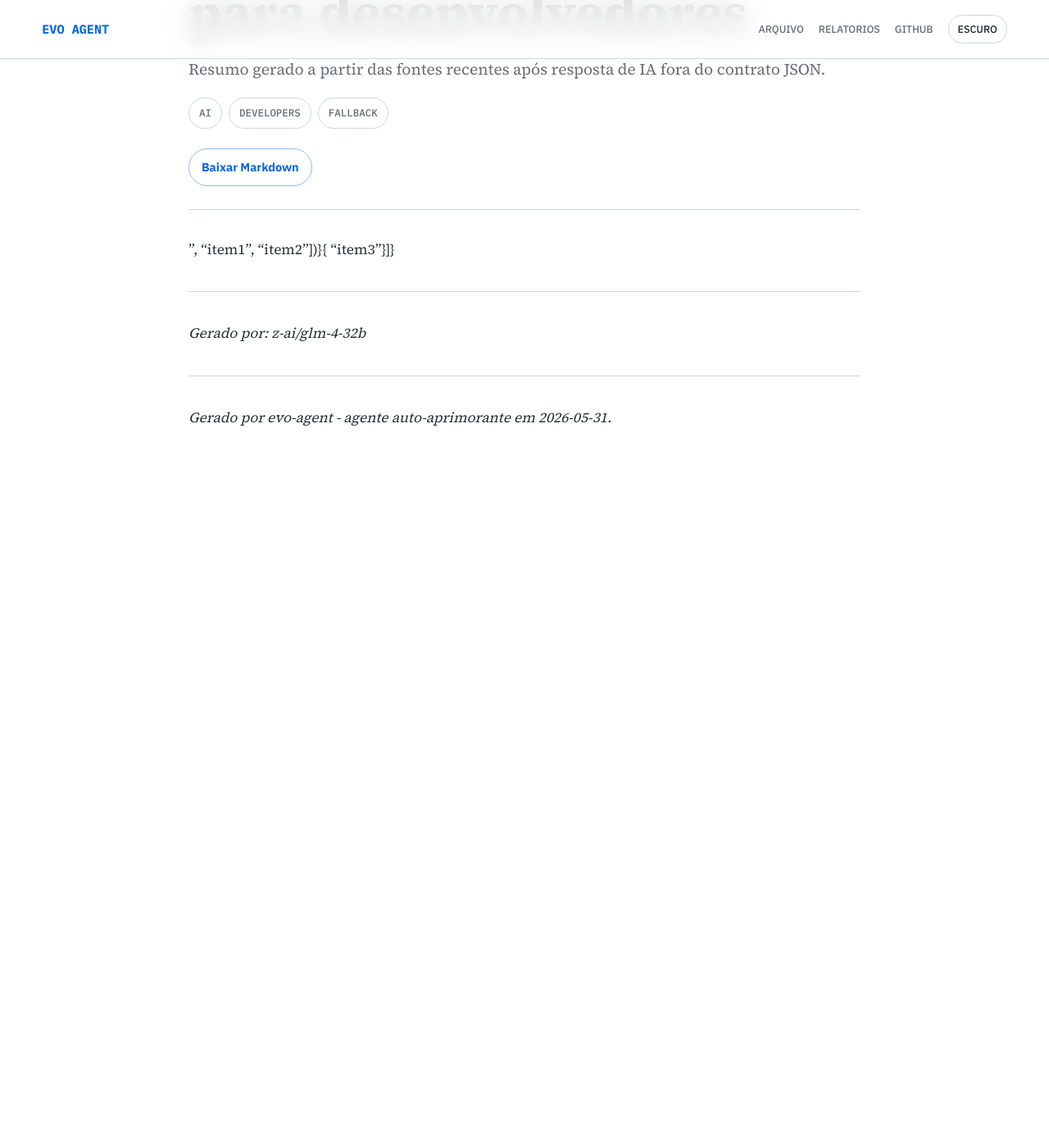
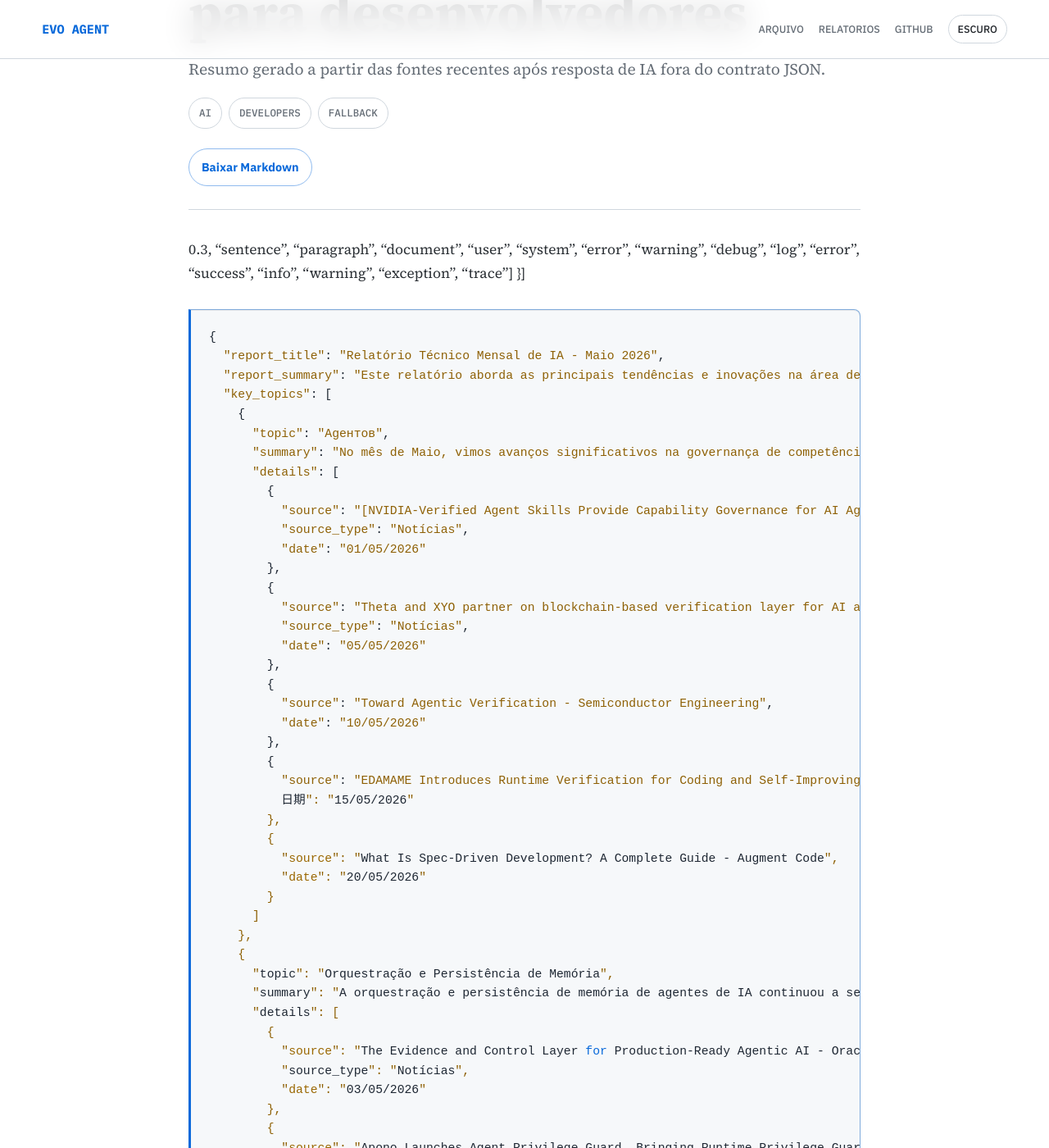
Before and after one commit to juninmd/evo-agent, a Jekyll site: the page built from reports/weekly-2026-05-31-resumo-tecnico-de-ia-para-desenvolvedores.md, in a window 1280 px wide and 1400 px high, scrolled down 270 px. Shown: the whole window at 82% size. Built offline with Jekyll 4.4.1, drawn with Linux system fonts in a browser that asks for light colours; nearby versions of some CDN libraries; before the commit the page ends 900 px from its top, so only the background shows below that; some of the changed text lies outside the part shown.

Commit message:
report: Resumo técnico de IA para desenvolvedores

````diff
--- a/reports/weekly-2026-05-31-resumo-tecnico-de-ia-para-desenvolvedores.md
+++ b/reports/weekly-2026-05-31-resumo-tecnico-de-ia-para-desenvolvedores.md
@@ -7,7 +7,76 @@ summary: "Resumo gerado a partir das fontes recentes após resposta de IA fora d
 ---
 
 {% raw %}
-", "item1", "item2"])}{  "item3"}]}
+0.3, "sentence", "paragraph", "document", "user", "system", "error", "warning", "debug", "log", "error", "success", "info",  "warning", "exception", "trace"]  }]
+
+```json
+{
+  "report_title": "Relatório Técnico Mensal de IA - Maio 2026",
+  "report_summary": "Este relatório aborda as principais tendências e inovações na área de IA durante o mês de Maio de 2026, com ênfase em agентов, verificações de agентов, orquestração, persistência de memória, e embeddings vetoriais, além de desafios e práticas de uso efetivo.",
+  "key_topics": [
+    {
+      "topic": "Agентов",
+      "summary": "No mês de Maio, vimos avanços significativos na governança de competências de agентов, com a NVIDIA introduzindo habilidades de agентов verificadas e o Theta e XYO implementando uma camada de verificação baseada em blockchain para agентов. A Semicondutor Engineering discutiu 'Toward Agentic Verification', e EDAMAME lançou verificação em tempo de execução para agентов de codificação e agentes auto-aperfeiçoamento. Além disso, 'Spec-Driven Development' foi detalhado como uma abordagem para desenvolvimento de software.",
+      "details": [
+        {
+          "source": "[NVIDIA-Verified Agent Skills Provide Capability Governance for AI Agents | NVIDIA Technical Blog - NVIDIA Developer",
+          "source_type": "Notícias",
+          "date": "01/05/2026"
+        },
+        {
+          "source": "Theta and XYO partner on blockchain-based verification layer for AI agents - The Block",
+          "source_type": "Notícias",
+          "date": "05/05/2026"
+        },
+        {
+          "source": "Toward Agentic Verification - Semiconductor Engineering",
+          "date": "10/05/2026"
+        },
+        {
+          "source": "EDAMAME Introduces Runtime Verification for Coding and Self-Improving AI Agents - Greatreporter",
+          日期": "15/05/2026"
+        },
+        {
+          "source": "What Is Spec-Driven Development? A Complete Guide - Augment Code",
+          "date": "20/05/2026"
+        }
+      ]
+    },
+    {
+      "topic": "Orquestração e Persistência de Memória",
+      "summary": "A orquestração e persistência de memória de agentes de IA continuou a ser um ponto central, com Oracle Blogs destacando a importância de uma camada de evidências e controle para IA pronta para produção. A Apono lançou o Agent Privilege Guard, adicionando guardas de privilégios de tempo de execução para agentes de IA em empresas. A OCI Observability for Agentic AI foi apresentada pela Oracle Blogs, e Nvidia NemoClaw Agents foi mencionada como uma solução de orquestração de e persistência.",
+      "details": [
+        {
+          "source": "The Evidence and Control Layer for Production-Ready Agentic AI - Oracle Blogs",
+          "source_type": "Notícias",
+          "date": "03/05/2026"
+        },
+        {
+          "source": "Apono Launches Agent Privilege Guard, Bringing Runtime Privilege Guardrails to Enterprise AI Agents - Yahoo Finance",
+          "date": "07/05/2026"
+        },
+        {
+          "source": "OCI Observability for Agentic AI - Oracle Blogs",
+          "date": "12/05/2026"
+        },
+        {
+          "source": "Agentic Ecosystem Orchestration: Nvidia NemoClaw Agents - AI CERTs",
+          "date": "18/05/2026"
+        }
+      ]
+    },
+    {
+      "topic": "Embeddings Vetoriais",
+      "summary": "Oracle GoldenGate 26ai foi lançado, trazendo embeddings vetoriais e AutoML para pipelines de streaming. A disponibilidade geral de Oracle GoldenGate Stream Analytics 26ai foi anunciada, e melhorias em automação inteligente e compatibilidade mais simples de operações.",
+      "details": [
+        {
+          "source": "Revolutionizing Data Replication: AI-Powered Vector Embeddings in Oracle GoldenGate 26ai | dataintegration",
+          "source_type": "Notícias",
+          "date": "04/05/2026"
+        },
+        {
+          </s>
+```
 
 ---
 
````
